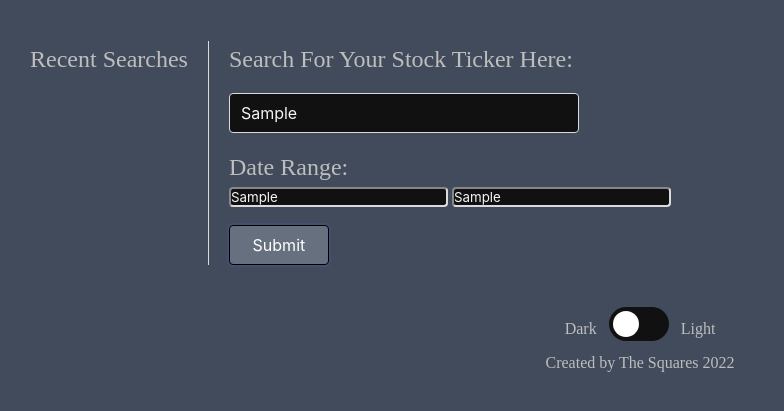
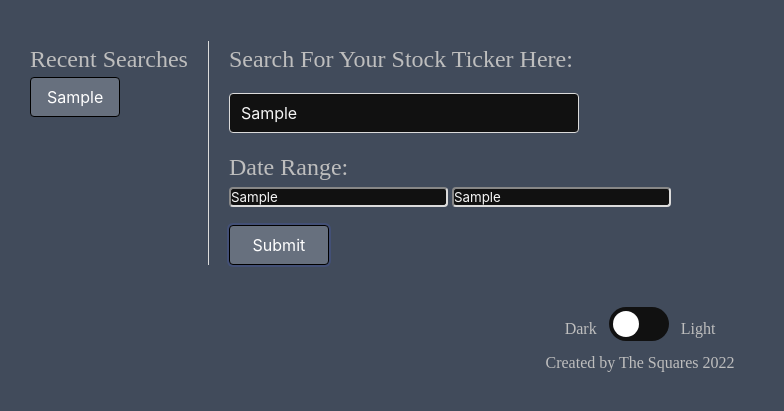
Before and after one commit to bikeller104/StockArticleComparison, a plain HTML site: page index.html in a window 1280 px wide. Both pictures are taken after typing "Sample", "Sample", "Sample" into the empty fields and a click on the button "Submit". Shown: the part 85-496 px from the top of the page, without its empty margins (0-784 px from the left). Drawn offline with nearby package versions, Linux system fonts and the light colour scheme; no server answers.

Commit message:
team edit

```diff
--- a/assets/js/script.js
+++ b/assets/js/script.js
@@ -2,7 +2,7 @@
 var themeSwitcher = document.querySelector("#theme-switcher");
 var page = document.querySelector(".page");
 var submitBtn = document.getElementById("submit-btn");
-var input = document.getElementById("#search-box");
+var input = document.getElementById("search-box");
 var articleList = document.querySelector(".list");
 var searchHistory = document.querySelector(".past-searches");
 var topic = "";
@@ -34,8 +34,17 @@ var end = datepicker(".end", {
 // Submit to Results webpage
 function submitKeyClick(e) {
   e.preventDefault();
-  symbolLookup();
+  clearHistoryButtons();
+  pastTopics();
+  // symbolLookup();
 }
+function clearHistoryButtons() {
+  searchHistory.innerHTML = "";
+  var historyButtonHead = document.createElement("h2");
+  historyButtonHead.innerText = `Recent Searches`;
+  searchHistory.appendChild(historyButtonHead);
+}
+
 function symbolLookup() {
   let topic = document.getElementById("search-box").value;
   if (topic) {
@@ -87,25 +96,43 @@ function pageSwitcher() {
 }
 
 //saves searches to local storage and generates button to redo search
-// function pastTopics() {
-//   let pastArticlesData = input.value;
-//   let pastArticles = [];
-//   localStorage.setItem("pastArticles", JSON.stringify(pastArticlesData));
+function pastTopics() {
+  if (input.value == "") return;
 
-//   var storedArticles = JSON.parse(localStorage.getItem("pastArticles"));
-//   if (storedArticles) {
-//     pastArticles.push(storedArticles);
-//   }
-//   console.log(pastArticles);
-//   if (storedArticles.length) {
-//     pastArticles.forEach((e) => {
-//       let historyButton = document.createElement("button");
-//       searchHistory.appendChild(historyButton);
-//       historyButton.textContent = e;
-//       historyButton.setAttribute("class", "button");
-//     });
-//   }
-// }
+  let pastArticlesData = input.value;
+
+  console.log(pastArticlesData);
+  //localStorage.setItem("pastArticles", JSON.stringify(pastArticlesData));
+
+  let storedArticles = JSON.parse(localStorage.getItem("pastArticles"));
+  console.log(storedArticles);
+  console.log(typeof storedArticles);
+  if (storedArticles === null) {
+    storedArticles = [];
+    console.log("Stored Articles is no longer null");
+  }
+  console.log(storedArticles);
+  if (!Array.isArray(storedArticles)) {
+    console.log("stored articles is not an array");
+    storedArticles = [];
+  }
+  console.log(storedArticles.includes(pastArticlesData));
+  if (!storedArticles.includes(pastArticlesData))
+    storedArticles.push(pastArticlesData);
+  //if(storedArticles.includes(pastArticlesData)) //do nothing
+  //else
+  //add the data
+
+  localStorage.setItem("pastArticles", JSON.stringify(storedArticles));
+  if (storedArticles.length) {
+    storedArticles.forEach((el) => {
+      let historyButton = document.createElement("button");
+      historyButton.textContent = el;
+      historyButton.setAttribute("class", "button");
+      searchHistory.appendChild(historyButton);
+    });
+  }
+}
 
 //event listeners
 // submitBtn.addEventListener("submit", pastTopics);
```
Also changed, not shown: assets/js/results.js (+11 -8 lines), index.html (+1 -0 lines).
